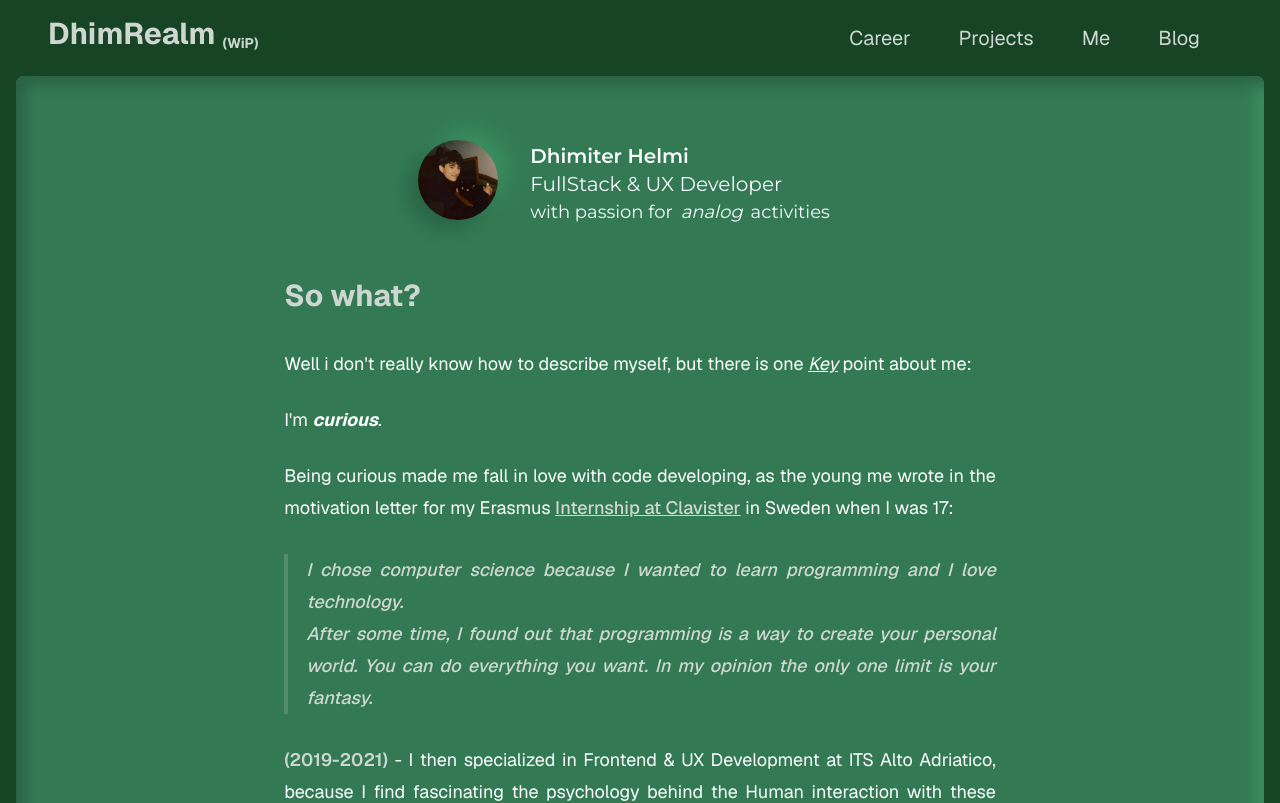
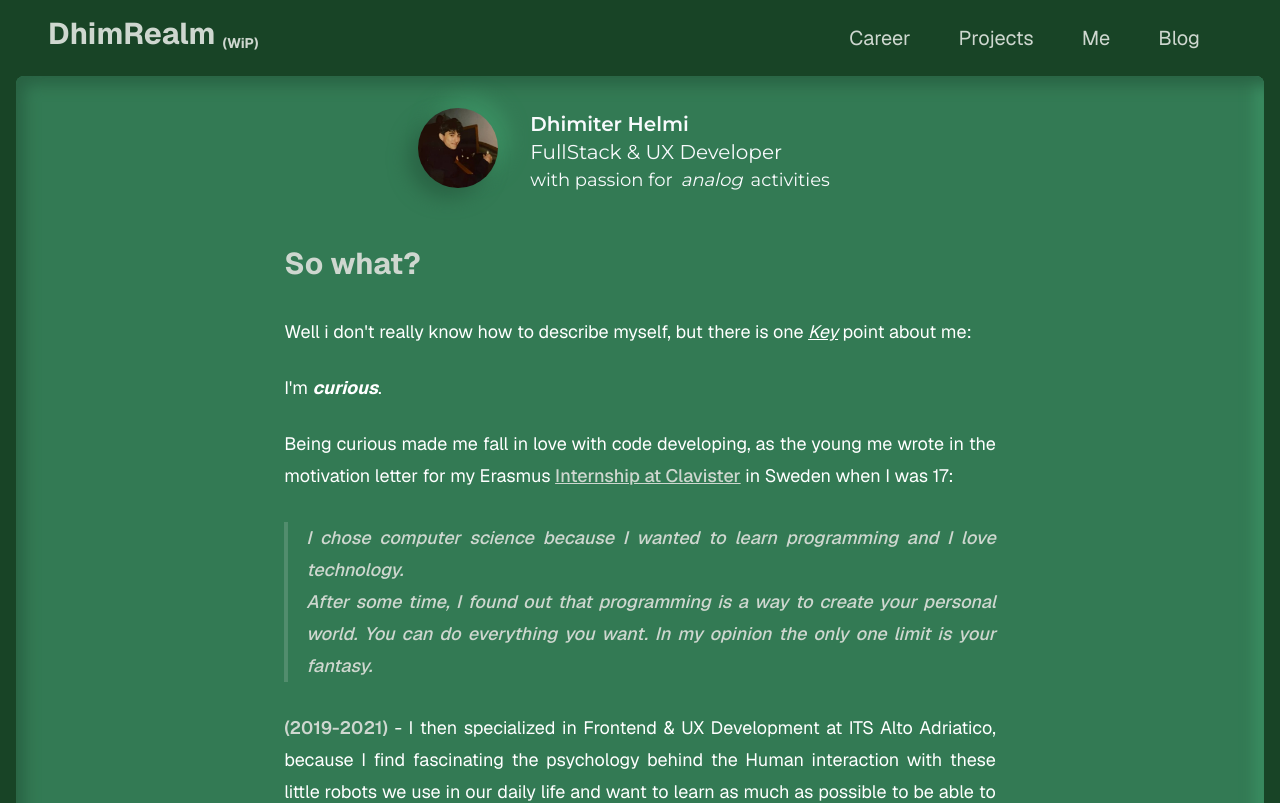
Before and after one commit to dhimiterPoison/dhimiterhelmi-old, a Next.js app: page /about in a window 1280 px wide. Shown: the top 803 px of the page. Built offline with nearby package versions, Linux system fonts and the light colour scheme.

Commit message:
ok the CTA should be visible now on many devices.

```diff
--- a/app/components/ShortPresentation.tsx
+++ b/app/components/ShortPresentation.tsx
@@ -13,7 +13,7 @@ const ShortPresentation = () => {
 			id='short-presentation'
 			className={`presentation flex flex-col items-center justify-center md:flex-row mb-8 md:mb-12 ${montserrat.className}`}
 		>
-			<div className='flex flex-col sm:flex-row mt-8'>
+			<div className='flex flex-col sm:flex-row'>
 				<div className='profile-image-container flex md:flex-col justify-center mb-2 shrink-0'>
 					<Image
 						src={ProfilePicture}
```
Also changed, not shown: app/components/MainHero.tsx (+17 -0 lines).
